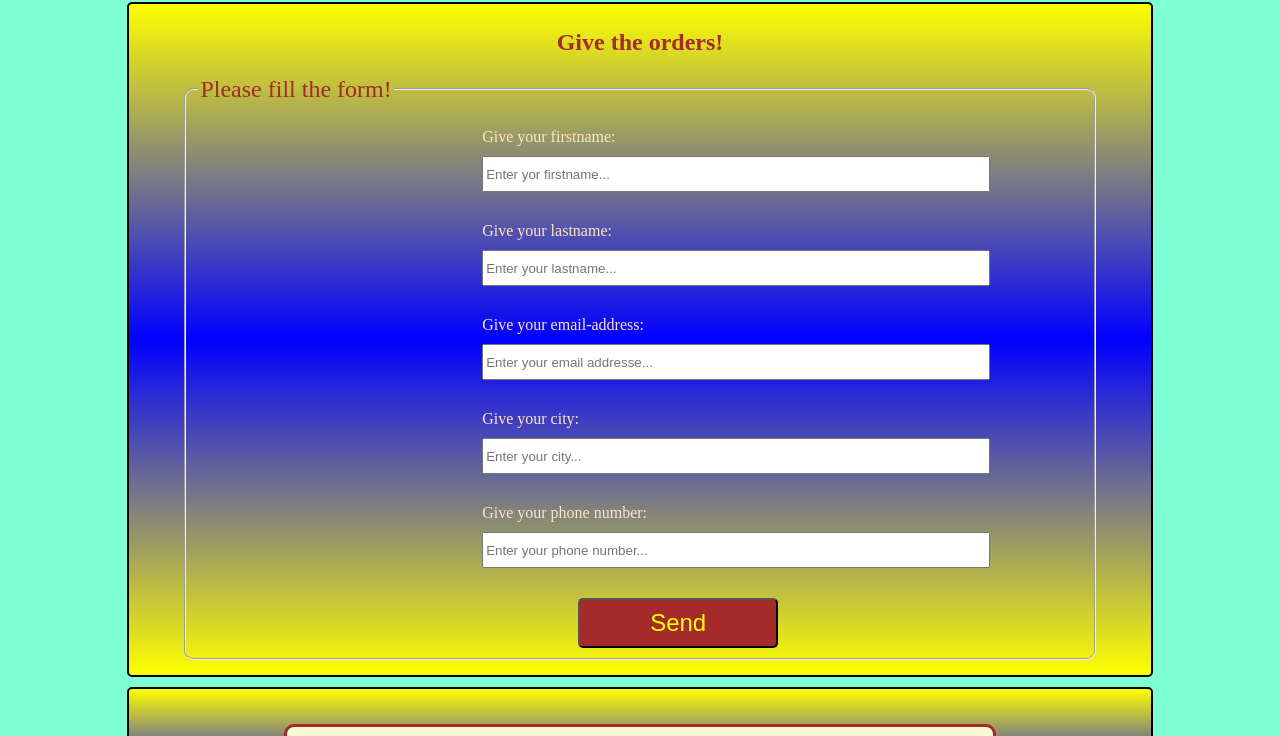
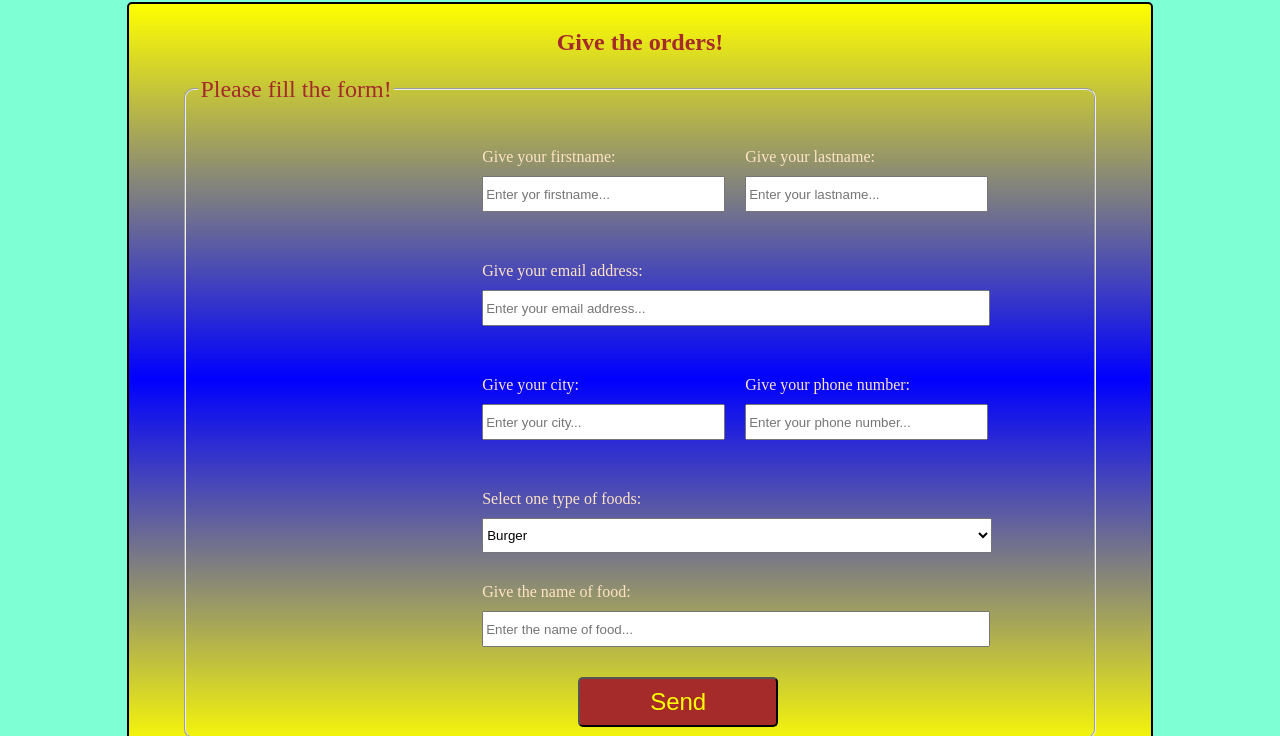
Before and after one commit to Nazso/Nazso.github.io, a plain HTML site: page Pages/orders.html in a window 1280 px wide. Shown: the part 186-922 px from the top of the page. Drawn offline with nearby package versions, Linux system fonts and the light colour scheme.

Commit message:
form developed

```diff
--- a/Pages/orders.html
+++ b/Pages/orders.html
@@ -33,18 +33,21 @@
             <fieldset>
                 <legend>Please fill the form!</legend>
                 <div class="fieldset">
-                    <div>
+                    <div class="flex-input">
+                        <div class="input-name">
                             <label for="firstname">Give your firstname: </label><br>
                             <input type="text" id="firstname" placeholder="Enter yor firstname...">
                         </div>
-                    <div>
+                        <div class="input-name">
                             <label for="lastname">Give your lastname: </label><br>
                             <input type="text" id="lastname" placeholder="Enter your lastname...">
                         </div>
+                    </div>
                     <div>
-                        <label for="email">Give your email-address: </label><br>
-                        <input type="email" id="email" placeholder="Enter your email addresse...">
+                        <label for="email">Give your email address: </label><br>
+                        <input type="email" id="email" placeholder="Enter your email address...">
                     </div>
+                    <div class="flex-input">
                         <div>
                             <label for="city">Give your city: </label><br>
                             <input type="text" id="city" placeholder="Enter your city...">
@@ -52,6 +55,19 @@
                         <div>
                             <label for="phone">Give your phone number: </label><br>
                             <input type="number" id="phone" placeholder="Enter your phone number...">
+                        </div>
+                    </div>
+                    <div>
+                        <label for="food">Select one type of foods: </label><br>
+                        <select name="food" id="food">
+                            <option value="Burger">Burger</option>
+                            <option value="Soup">Soup</option>
+                            <option value="Dessert">Dessert</option>
+                        </select>
+                    </div>
+                    <div>
+                        <label for="name-of-food">Give the name of food: </label><br>
+                        <input type="text" id="name-of-food" placeholder="Enter the name of food...">
                     </div>
                 </div>
                 <button class="submit" type="submit">Send</button>
@@ -67,6 +83,8 @@
                     <th>Email</th>
                     <th>City</th>
                     <th>Phone</th>
+                    <th>Type of food</th>
+                    <th>Name of food</th>
                 </tr>
             </thead>
             <tbody class="new-row">
@@ -76,6 +94,8 @@
                     <td>joe@qh.com</td>
                     <td>Quahog</td>
                     <td>1256335544585</td>
+                    <td>Soup</td>
+                    <td>Beansoup</td>
                 </tr>
             </tbody>
         </table>
--- a/js/orders.js
+++ b/js/orders.js
@@ -5,6 +5,8 @@ $('.submit').click(event => {
     const email = $('#email').val();
     const city = $('#city').val();
     const phone = $('#phone').val();
+    const type = $('#food').val();
+    const name = $('#name-of-food').val();
 
     $('.new-row').append(`
         <tr>
@@ -13,6 +15,8 @@ $('.submit').click(event => {
             <td>${email}</td>
             <td>${city}</td>
             <td>${phone}</td>
+            <td>${type}</td>
+            <td>${name}</td>
         </tr>
     `)
 
--- a/layout/index.css
+++ b/layout/index.css
@@ -220,6 +220,12 @@ fieldset legend {
     margin: 10px;
 }
 
+#food {
+    width: 510px;
+    height: 35px;
+    margin: 10px;
+}
+
 .submit {
     width: 200px;
     height: 50px;
@@ -243,3 +249,12 @@ fieldset legend {
     padding: 10px;
     font-size: x-large;
 }
+.flex-input {
+    display: flex;
+
+}
+
+#firstname, #lastname, #city, #phone {
+    width: 235px;
+    margin: 10px;
+}
```
Lines whose indentation alone changed are shown as unchanged.
